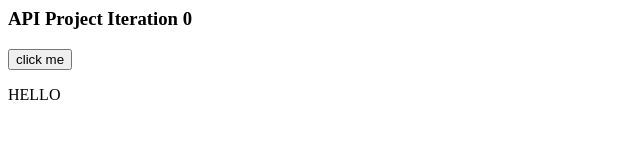
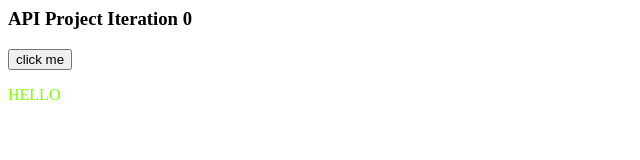
Before and after one commit to yufanchen/Project-2, a plain HTML site: page docs/version0.html in a window 1280 px wide. Both pictures are taken after a click on the button "click me". Shown: the full height of the page, 0-640 px from the left. Drawn offline with Linux system fonts and the light colour scheme.

Commit message:
Update version0.html

```diff
--- a/docs/version0.html
+++ b/docs/version0.html
@@ -2,17 +2,17 @@
 <head>
     <title>Chen INF1339 Project 2</title>
     <style>
-        .test_class {}
+        .output {color: chartreuse}
     </style>
     <script>
     function hello() {
-        document.getElementById('sentinel').innerHTML='HELLO'
+        document.getElementById("test_output").innerHTML="HELLO"
     }
     </script>
 </head>
 <body>
     <h3>API Project Iteration 0</h3>
     <button type="button" onclick="hello()">click me</button>
-    <p id="sentinel" class="test_class"></p>
+    <p id="test_output" class="output"></p>
 </body>
 </html>
```
